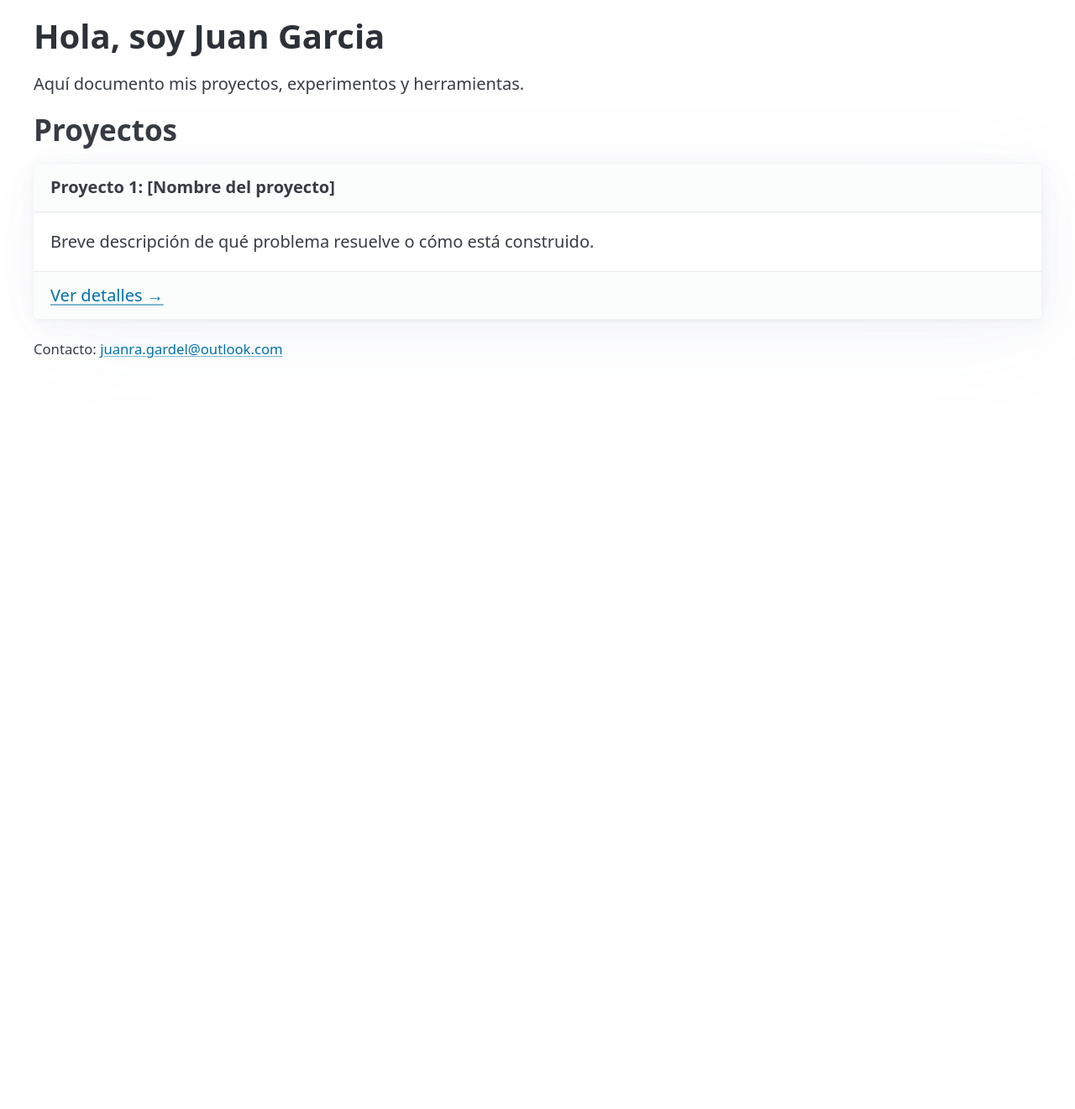
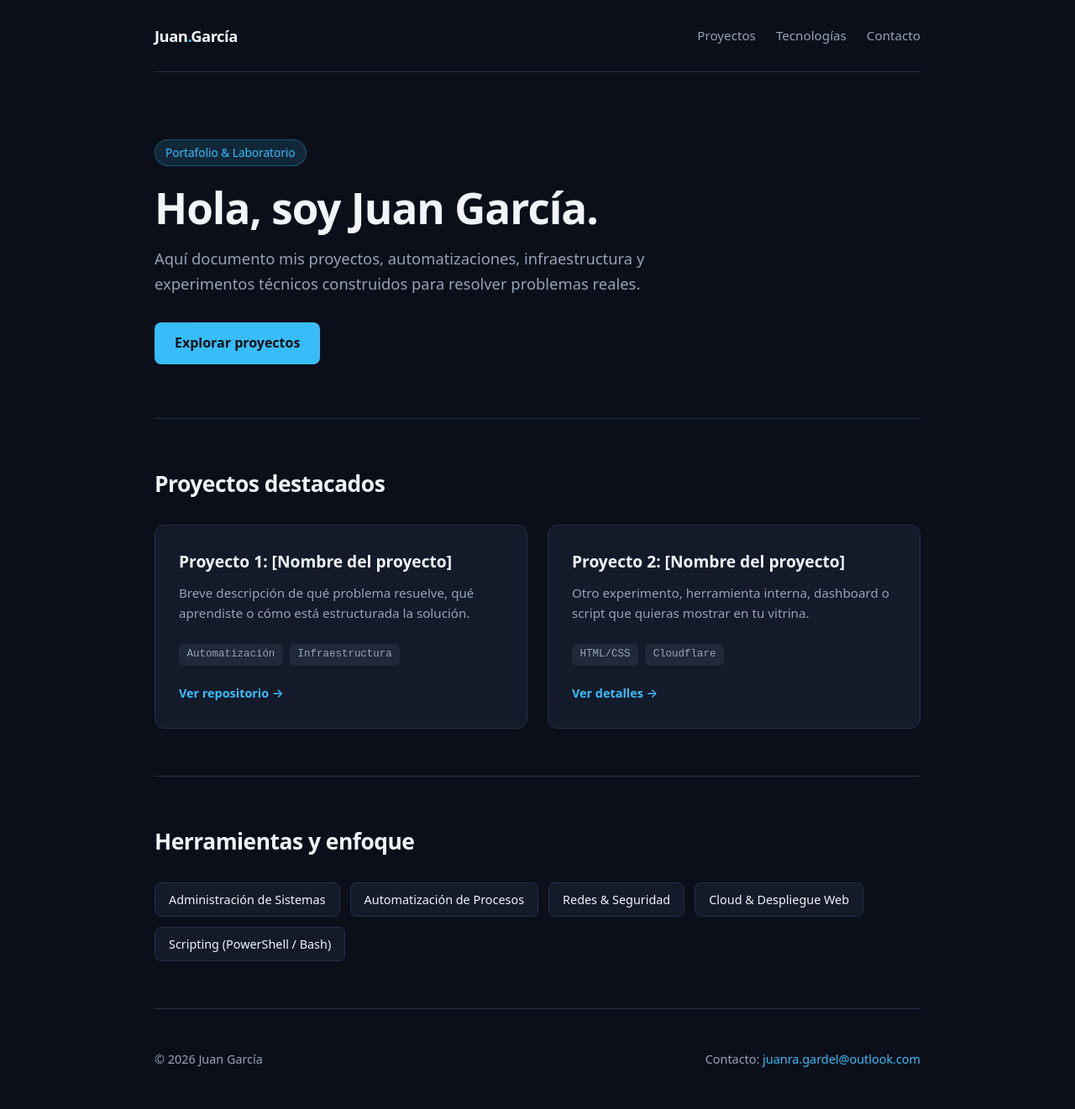
Before and after one commit to JuanGDelgado22/WebPage, a plain HTML site: page index.html in a window 1280 px wide. Shown: the whole page at 84% size. Before the commit the page ends 800 px from the top, so only its background shows below. Drawn offline with nearby package versions, Linux system fonts and the light colour scheme.

Commit message:
Mejora de diseño y estilos CSS

```diff
--- a/index.html
+++ b/index.html
@@ -3,29 +3,84 @@
 <head>
   <meta charset="UTF-8">
   <meta name="viewport" content="width=device-width, initial-scale=1.0">
-  <title>Mi Portafolio</title>
-  <!-- Pico.css: le da estilo limpio y modo oscuro/claro automático sin escribir CSS extra -->
-  <link rel="stylesheet" href="https://cdn.jsdelivr.net/npm/@picocss/pico@2/css/pico.min.css">
+  <title>Juan García | Portafolio de Proyectos</title>
+  <link rel="stylesheet" href="style.css">
 </head>
 <body>
-  <main class="container">
-    <header>
-      <h1>Hola, soy Juan Garcia</h1>
-      <p>Aquí documento mis proyectos, experimentos y herramientas.</p>
-    </header>
 
-    <section>
-      <h2>Proyectos</h2>
-      <article>
-        <header><strong>Proyecto 1: [Nombre del proyecto]</strong></header>
-        <p>Breve descripción de qué problema resuelve o cómo está construido.</p>
-        <footer><a href="#">Ver detalles →</a></footer>
+  <!-- Navegación -->
+  <nav>
+    <a href="#" class="logo">Juan<span>.</span>García</a>
+    <ul class="nav-links">
+      <li><a href="#proyectos">Proyectos</a></li>
+      <li><a href="#stack">Tecnologías</a></li>
+      <li><a href="#contacto">Contacto</a></li>
+    </ul>
+  </nav>
+
+  <!-- Presentación -->
+  <header class="hero">
+    <span class="badge-status">Portafolio & Laboratorio</span>
+    <h1>Hola, soy Juan García.</h1>
+    <p>Aquí documento mis proyectos, automatizaciones, infraestructura y experimentos técnicos construidos para resolver problemas reales.</p>
+    <a href="#proyectos" class="btn-primary">Explorar proyectos</a>
+  </header>
+
+  <!-- Sección de Proyectos -->
+  <section id="proyectos">
+    <h2>Proyectos destacados</h2>
+    <div class="projects-grid">
+
+      <article class="card">
+        <div>
+          <h3>Proyecto 1: [Nombre del proyecto]</h3>
+          <p>Breve descripción de qué problema resuelve, qué aprendiste o cómo está estructurada la solución.</p>
+        </div>
+        <div>
+          <div class="tags">
+            <span class="tag">Automatización</span>
+            <span class="tag">Infraestructura</span>
+          </div>
+          <a href="#" class="card-link">Ver repositorio →</a>
+        </div>
       </article>
-    </section>
 
-    <footer>
-      <small>Contacto: <a href="mailto:juanra.gardel@outlook.com">juanra.gardel@outlook.com</a></small>
-    </footer>
-  </main>
+      <article class="card">
+        <div>
+          <h3>Proyecto 2: [Nombre del proyecto]</h3>
+          <p>Otro experimento, herramienta interna, dashboard o script que quieras mostrar en tu vitrina.</p>
+        </div>
+        <div>
+          <div class="tags">
+            <span class="tag">HTML/CSS</span>
+            <span class="tag">Cloudflare</span>
+          </div>
+          <a href="#" class="card-link">Ver detalles →</a>
+        </div>
+      </article>
+
+    </div>
+  </section>
+
+  <!-- Stack / Herramientas -->
+  <section id="stack">
+    <h2>Herramientas y enfoque</h2>
+    <div class="skills-list">
+      <span class="skill-pill">Administración de Sistemas</span>
+      <span class="skill-pill">Automatización de Procesos</span>
+      <span class="skill-pill">Redes & Seguridad</span>
+      <span class="skill-pill">Cloud & Despliegue Web</span>
+      <span class="skill-pill">Scripting (PowerShell / Bash)</span>
+    </div>
+  </section>
+
+  <!-- Contacto -->
+  <footer id="contacto">
+    <span>© 2026 Juan García</span>
+    <div>
+      Contacto: <a href="mailto:juanra.gardel@outlook.com">juanra.gardel@outlook.com</a>
+    </div>
+  </footer>
+
 </body>
 </html>
--- /dev/null
+++ b/style.css
@@ -0,0 +1,228 @@
+/* Variables de color y configuración base */
+:root {
+  --bg-color: #0b0f19;
+  --surface-color: #131a2a;
+  --surface-hover: #1a2338;
+  --border-color: #24304a;
+  --text-primary: #f1f5f9;
+  --text-secondary: #94a3b8;
+  --accent: #38bdf8;
+  --accent-glow: rgba(56, 189, 248, 0.15);
+}
+
+* {
+  box-sizing: border-box;
+  margin: 0;
+  padding: 0;
+}
+
+html {
+  scroll-behavior: smooth;
+  font-family: system-ui, -apple-system, 'Segoe UI', Roboto, Helvetica, Arial, sans-serif;
+  background-color: var(--bg-color);
+  color: var(--text-primary);
+  line-height: 1.6;
+}
+
+body {
+  max-width: 960px;
+  margin: 0 auto;
+  padding: 0 1.5rem;
+}
+
+/* Barra de navegación */
+nav {
+  display: flex;
+  justify-content: space-between;
+  align-items: center;
+  padding: 1.75rem 0;
+  border-bottom: 1px solid var(--border-color);
+}
+
+.logo {
+  font-weight: 700;
+  font-size: 1.15rem;
+  color: var(--text-primary);
+  text-decoration: none;
+  letter-spacing: -0.5px;
+}
+
+.logo span {
+  color: var(--accent);
+}
+
+.nav-links {
+  display: flex;
+  gap: 1.5rem;
+  list-style: none;
+}
+
+.nav-links a {
+  color: var(--text-secondary);
+  text-decoration: none;
+  font-size: 0.95rem;
+  transition: color 0.2s;
+}
+
+.nav-links a:hover {
+  color: var(--accent);
+}
+
+/* Sección Hero (Presentación) */
+.hero {
+  padding: 5rem 0 4rem;
+}
+
+.badge-status {
+  display: inline-block;
+  background-color: var(--accent-glow);
+  color: var(--accent);
+  border: 1px solid rgba(56, 189, 248, 0.3);
+  padding: 0.25rem 0.75rem;
+  border-radius: 999px;
+  font-size: 0.85rem;
+  font-weight: 500;
+  margin-bottom: 1.25rem;
+}
+
+.hero h1 {
+  font-size: clamp(2.2rem, 5vw, 3.2rem);
+  line-height: 1.15;
+  letter-spacing: -1px;
+  margin-bottom: 1rem;
+}
+
+.hero p {
+  color: var(--text-secondary);
+  font-size: 1.15rem;
+  max-width: 620px;
+  margin-bottom: 2rem;
+}
+
+.btn-primary {
+  display: inline-block;
+  background-color: var(--accent);
+  color: #0b0f19;
+  font-weight: 600;
+  padding: 0.75rem 1.5rem;
+  border-radius: 8px;
+  text-decoration: none;
+  transition: transform 0.2s, opacity 0.2s;
+}
+
+.btn-primary:hover {
+  transform: translateY(-2px);
+  opacity: 0.9;
+}
+
+/* Secciones generales */
+section {
+  padding: 3.5rem 0;
+  border-top: 1px solid var(--border-color);
+}
+
+h2 {
+  font-size: 1.65rem;
+  margin-bottom: 1.75rem;
+  letter-spacing: -0.5px;
+}
+
+/* Cuadrícula de Proyectos */
+.projects-grid {
+  display: grid;
+  grid-template-columns: repeat(auto-fit, minmax(290px, 1fr));
+  gap: 1.5rem;
+}
+
+.card {
+  background-color: var(--surface-color);
+  border: 1px solid var(--border-color);
+  border-radius: 12px;
+  padding: 1.75rem;
+  display: flex;
+  flex-direction: column;
+  justify-content: space-between;
+  transition: transform 0.2s, border-color 0.2s, background-color 0.2s;
+}
+
+.card:hover {
+  transform: translateY(-4px);
+  border-color: var(--accent);
+  background-color: var(--surface-hover);
+}
+
+.card h3 {
+  font-size: 1.2rem;
+  margin-bottom: 0.6rem;
+}
+
+.card p {
+  color: var(--text-secondary);
+  font-size: 0.95rem;
+  margin-bottom: 1.5rem;
+}
+
+.tags {
+  display: flex;
+  flex-wrap: wrap;
+  gap: 0.5rem;
+  margin-bottom: 1.25rem;
+}
+
+.tag {
+  background-color: rgba(148, 163, 184, 0.1);
+  color: var(--text-secondary);
+  font-size: 0.78rem;
+  padding: 0.2rem 0.6rem;
+  border-radius: 6px;
+  font-family: monospace;
+}
+
+.card-link {
+  color: var(--accent);
+  text-decoration: none;
+  font-size: 0.9rem;
+  font-weight: 600;
+}
+
+.card-link:hover {
+  text-decoration: underline;
+}
+
+/* Stack / Habilidades */
+.skills-list {
+  display: flex;
+  flex-wrap: wrap;
+  gap: 0.75rem;
+}
+
+.skill-pill {
+  background-color: var(--surface-color);
+  border: 1px solid var(--border-color);
+  padding: 0.5rem 1rem;
+  border-radius: 8px;
+  font-size: 0.9rem;
+  color: var(--text-primary);
+}
+
+/* Pie de página */
+footer {
+  padding: 3rem 0;
+  border-top: 1px solid var(--border-color);
+  display: flex;
+  justify-content: space-between;
+  align-items: center;
+  flex-wrap: wrap;
+  gap: 1rem;
+  color: var(--text-secondary);
+  font-size: 0.9rem;
+}
+
+footer a {
+  color: var(--accent);
+  text-decoration: none;
+}
+
+footer a:hover {
+  text-decoration: underline;
+}
```
